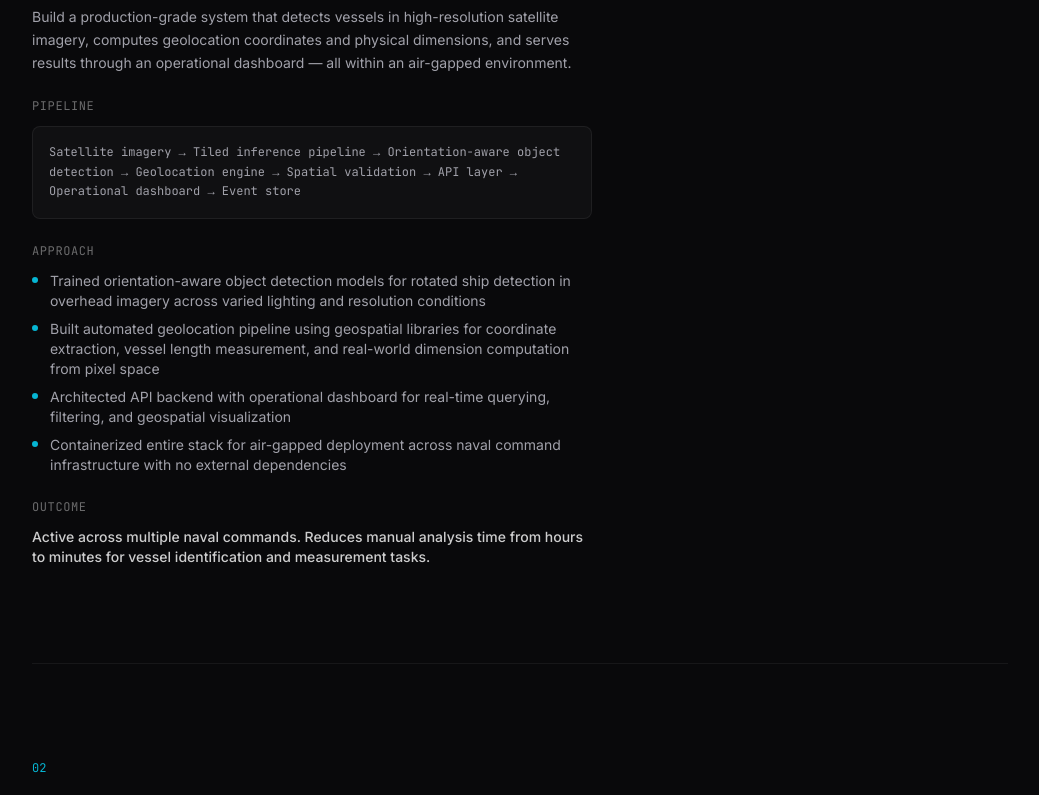
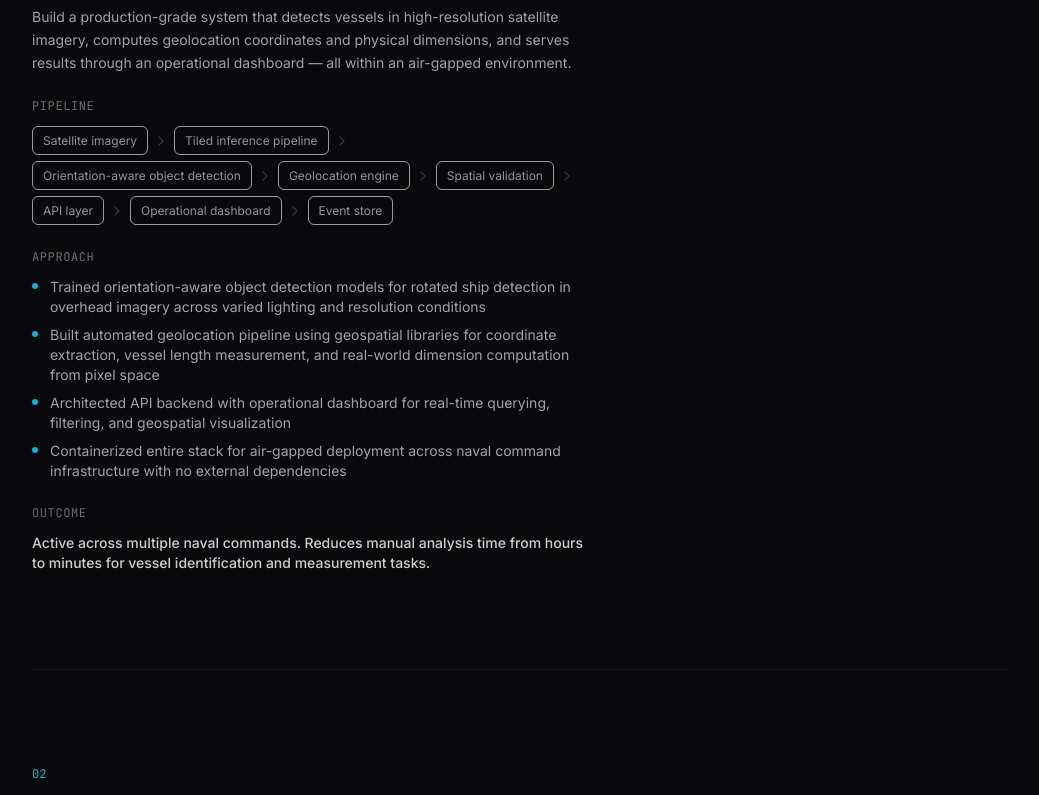
Before and after one commit to Rjaat/Rjaat.github.io, a React (Vite) app: page / in a window 1280 px wide. Shown: the part 1380-2175 px from the top of the page, without its empty margins (120-1159 px from the left). Built offline with nearby package versions, Linux system fonts and the light colour scheme.

Commit message:
feat: visual pipeline flow component with connected nodes

```diff
--- a/src/components/Projects.tsx
+++ b/src/components/Projects.tsx
@@ -1,5 +1,6 @@
 import { useState, useCallback } from 'react'
 import { motion } from 'framer-motion'
+import PipelineFlow from './ui/PipelineFlow'
 
 const projects = [
   {
@@ -151,9 +152,7 @@ function ProjectCard({ project, index }: { project: typeof projects[0]; index: n
                     <h4 className="text-xs font-mono text-white/40 uppercase tracking-wider mb-3">
                       Pipeline
                     </h4>
-                    <div className="text-xs text-muted font-mono bg-white/[0.03] border border-border rounded-lg p-4 leading-relaxed">
-                      {project.architecture}
-                    </div>
+                    <PipelineFlow steps={project.architecture} />
                   </div>
                 )}
 
--- /dev/null
+++ b/src/components/ui/PipelineFlow.tsx
@@ -0,0 +1,22 @@
+export default function PipelineFlow({ steps }: { steps: string }) {
+  const items = steps.split(' → ')
+
+  return (
+    <div className="flex flex-wrap items-center gap-1.5">
+      {items.map((step, i) => (
+        <span key={i} className="inline-flex items-center gap-1.5">
+          <span className="text-xs text-muted/90 border border-border/60 rounded-md px-2.5 py-1.5 leading-tight whitespace-nowrap">
+            {step}
+          </span>
+          {i < items.length - 1 && (
+            <span className="text-muted/30 text-xs select-none">
+              <svg width="14" height="14" viewBox="0 0 14 14" fill="none" className="inline-block">
+                <path d="M5 3L9 7L5 11" stroke="currentColor" strokeWidth="1.2" strokeLinecap="round" strokeLinejoin="round"/>
+              </svg>
+            </span>
+          )}
+        </span>
+      ))}
+    </div>
+  )
+}
```
